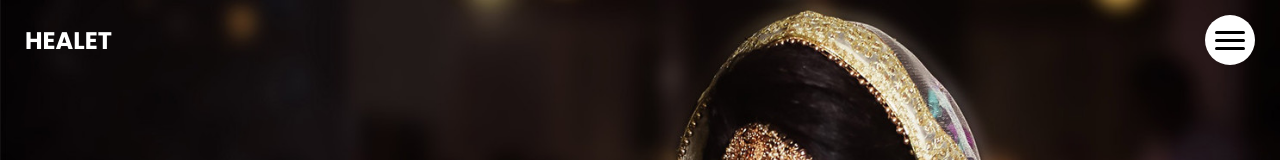
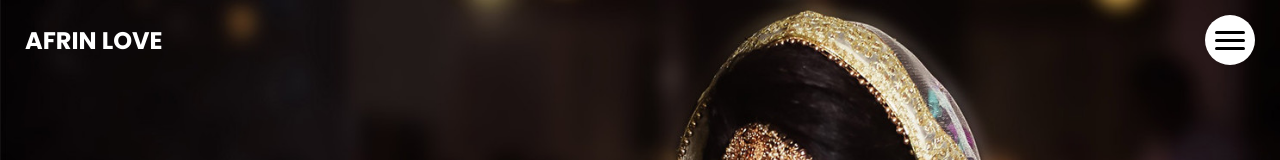
Before and after one commit to farukkhanpp/freehost.github.io1, a plain HTML site: page index.html in a window 1280 px wide. Shown: the top 160 px of the page. Drawn offline with nearby package versions, Linux system fonts and the light colour scheme.

Commit message:
Update index.html

```diff
--- a/index.html
+++ b/index.html
@@ -34,7 +34,7 @@
       <nav class="navbar navbar-expand-lg custom_nav-container">
         <a class="navbar-brand" href="index.html">
           <span>
-            Healet
+            AFRIN LOVE
           </span>
         </a>
         <div class="" id="">
```
